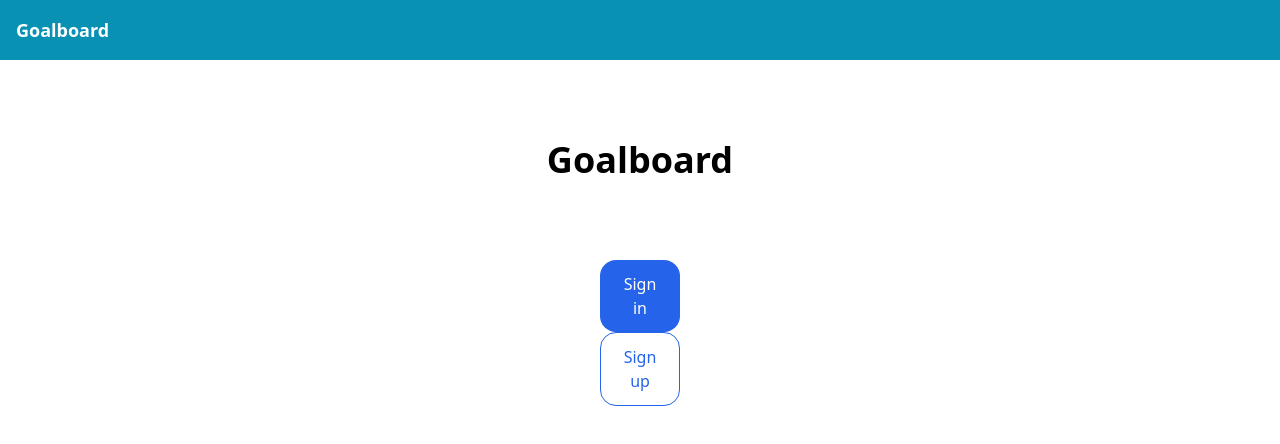
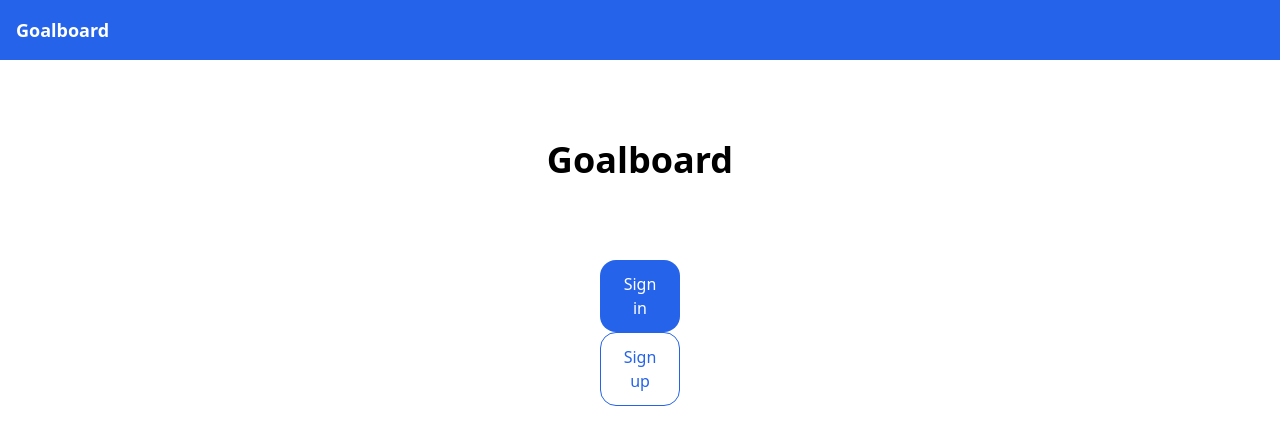
Before and after one commit to benzend/goalboard-collab, a React (Vite) app in the folder frontend/: page / in a window 1280 px wide. Shown: the top 444 px of the page. Built offline with nearby package versions, Linux system fonts and the light colour scheme.

Commit message:
refactor(color): use primary color instead of unset

```diff
--- a/frontend/src/components/Nav.tsx
+++ b/frontend/src/components/Nav.tsx
@@ -2,7 +2,7 @@ import { Link } from 'react-router-dom';
 
 export const Nav = () => {
   return (
-    <nav className="bg-cyan-600 p-4 flex justify-between align-middle">
+    <nav className="bg-primary p-4 flex justify-between align-middle">
       <section className="flex align-middle">
         <Link to="/">
           <span className="text-lg font-bold text-white">Goalboard</span>
```
